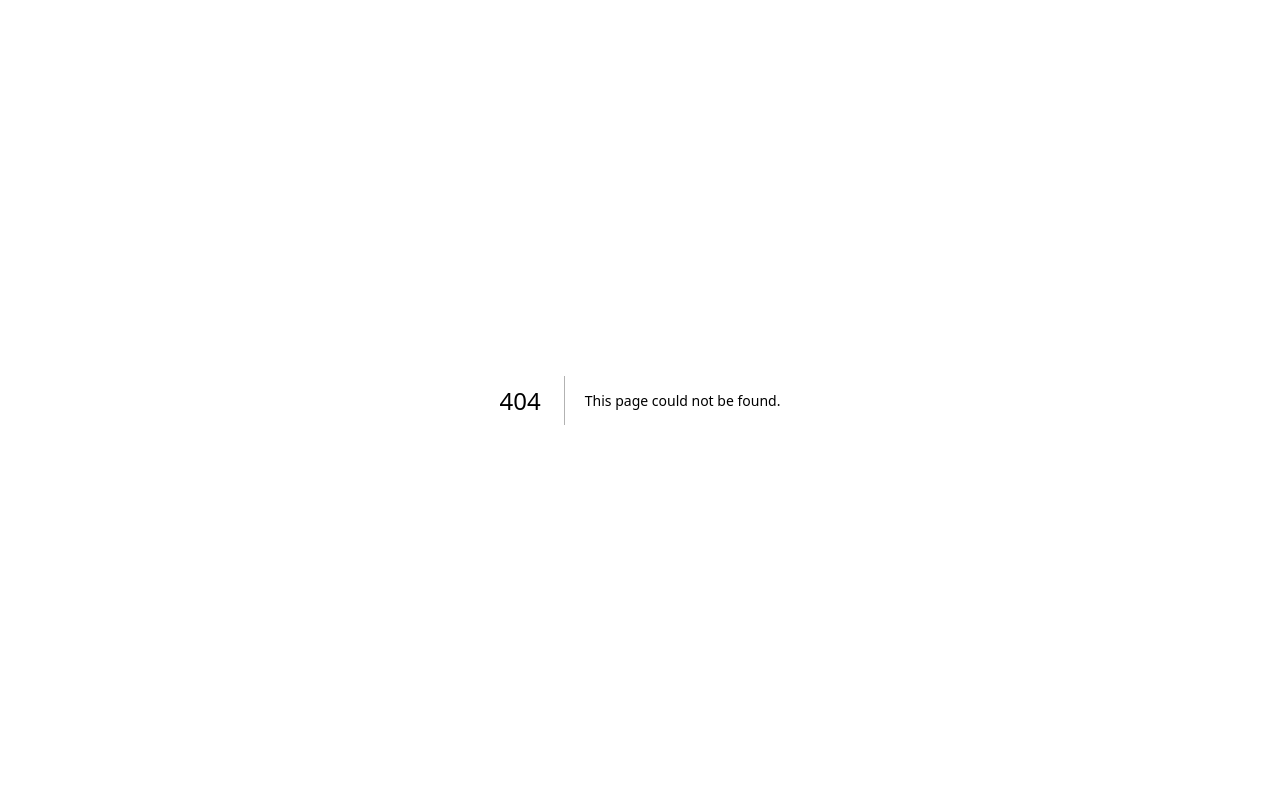
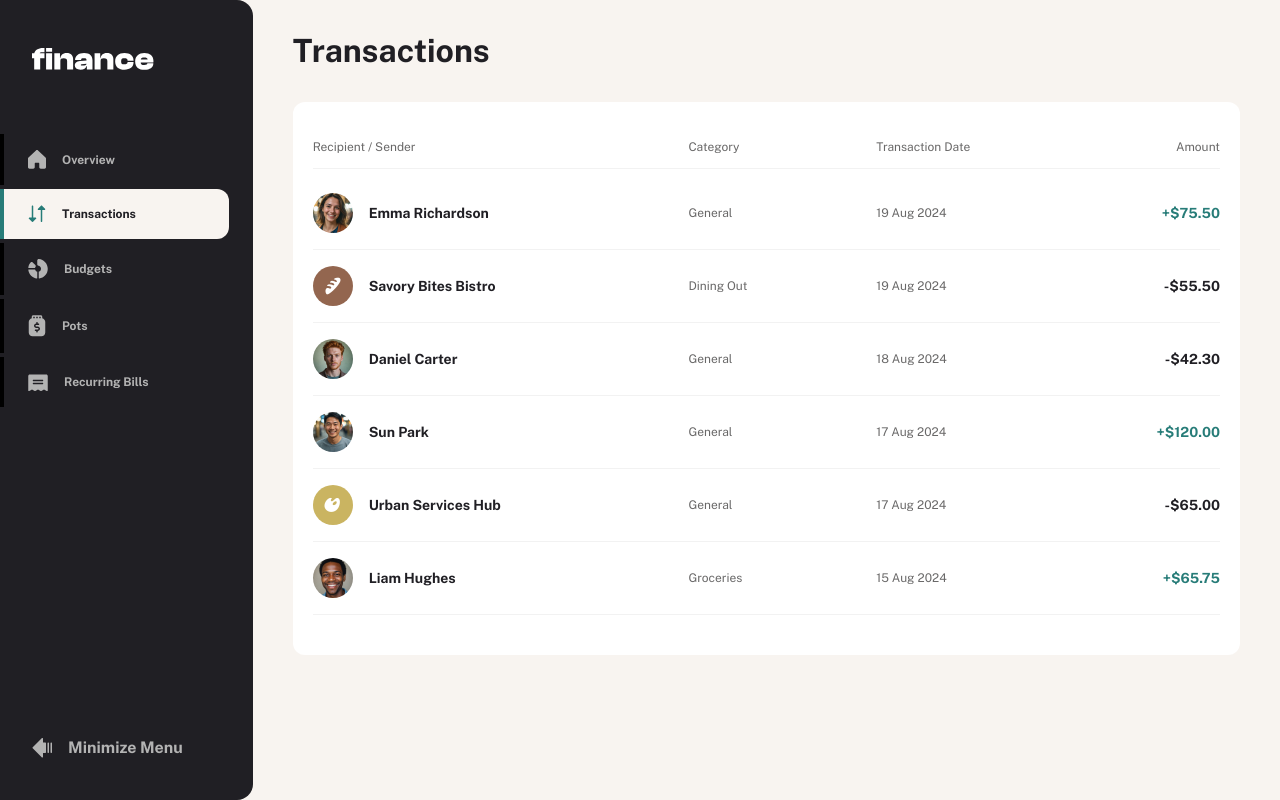
Before and after one commit to travistn/finance-tracker, a Next.js app: page /transactions in a window 1280 px wide. Before the commit this address had no page. Built offline with nearby package versions, Linux system fonts and the light colour scheme.

Commit message:
Create a Transaction component to display transaction details

```diff
--- a/app/(dashboard)/layout.tsx
+++ b/app/(dashboard)/layout.tsx
@@ -6,7 +6,7 @@ export default function DashboardLayout({ children }: { children: React.ReactNod
       <div className='max-xl:fixed max-xl:bottom-0 max-xl:w-full flex flex-col xl:flex-row xl:h-screen'>
         <Sidebar />
       </div>
-      <main className='flex flex-col px-4 py-6 md:px-10 md:py-8'>{children}</main>
+      <main className='flex flex-col px-4 py-6 md:px-10 md:py-8 w-full'>{children}</main>
     </div>
   );
 }
--- /dev/null
+++ b/app/(dashboard)/transactions/page.tsx
@@ -0,0 +1,25 @@
+import { transactions } from '../../../constants/data.json';
+import Transaction from '@/components/Transaction';
+
+const Transactions = () => {
+  return (
+    <div className='flex flex-col gap-8'>
+      <h1 className='text-preset-1 text-gray-900'>Transactions</h1>
+      <div className='flex flex-col gap-6 px-5 py-6 rounded-xl bg-white'>
+        <div className='max-md:hidden flex flex-row items-center justify-start py-3 gap-8 border-b-1 border-gray-100 md:grid md:grid-cols-5'>
+          <p className='text-preset-5 text-gray-500 col-start-1 col-end-3'>Recipient / Sender</p>
+          <p className='text-preset-5 text-gray-500'>Category</p>
+          <p className='text-preset-5 text-gray-500'>Transaction Date</p>
+          <p className='text-preset-5 text-gray-500 text-right'>Amount</p>
+        </div>
+        <div>
+          {transactions.slice(0, 6).map((transaction, index) => (
+            <Transaction transaction={transaction} key={index} />
+          ))}
+        </div>
+      </div>
+    </div>
+  );
+};
+
+export default Transactions;
--- /dev/null
+++ b/components/Transaction.tsx
@@ -0,0 +1,73 @@
+import { TransactionType } from '@/types';
+
+interface TransactionProps {
+  transaction: TransactionType;
+}
+
+const Transaction = ({ transaction }: TransactionProps) => {
+  return (
+    <>
+      <div className='flex flex-row items-center justify-between md:hidden'>
+        <div className='flex flex-row items-center gap-3'>
+          <img
+            src={transaction.avatar}
+            alt={`${transaction.name} avatar`}
+            className='w-8 h-8 rounded-full md:w-10 md:h-10'
+          />
+          <div className='flex flex-col gap-1 text-left md:flex-row md:items-center'>
+            <p className='text-preset-4-bold text-gray-900'>{transaction.name}</p>
+            <p className='text-preset-5 text-gray-500'>{transaction.category}</p>
+          </div>
+        </div>
+        <div className='flex flex-col gap-1 text-right md:flex-row md:items-center'>
+          <p
+            className={`text-preset-4-bold ${
+              transaction.amount > 0 ? 'text-green' : 'text-gray-900'
+            }`}>
+            {`${transaction.amount > 0 ? '+' : ''}${transaction.amount.toLocaleString('en-US', {
+              style: 'currency',
+              currency: 'USD',
+            })}`}
+          </p>
+          <p className='text-preset-5 text-gray-500'>
+            {new Date(transaction.date).toLocaleDateString('en-GB', {
+              day: '2-digit',
+              month: 'short',
+              year: 'numeric',
+            })}
+          </p>
+        </div>
+      </div>
+      <div className='max-md:hidden grid grid-cols-5 gap-8 items-center'>
+        <div className='flex items-center gap-4 col-start-1 col-end-3'>
+          <img
+            src={transaction.avatar}
+            alt={`${transaction.name} avatar`}
+            className='w-10 h-10 rounded-full'
+          />
+          <p className='text-preset-4-bold text-gray-900'>{transaction.name}</p>
+        </div>
+        <p className='text-preset-5 text-gray-500 col-start-3'>{transaction.category}</p>
+        <p className='text-preset-5 text-gray-500 col-start-4'>
+          {new Date(transaction.date).toLocaleDateString('en-GB', {
+            day: '2-digit',
+            month: 'short',
+            year: 'numeric',
+          })}
+        </p>
+        <p
+          className={`text-preset-4-bold col-start-5 text-right ${
+            transaction.amount > 0 ? 'text-green' : 'text-gray-900'
+          }`}>
+          {`${transaction.amount > 0 ? '+' : ''}${transaction.amount.toLocaleString('en-US', {
+            style: 'currency',
+            currency: 'USD',
+          })}`}
+        </p>
+      </div>
+      <div className='border-b-1 border-gray-100 my-4' />
+    </>
+  );
+};
+
+export default Transaction;
```
